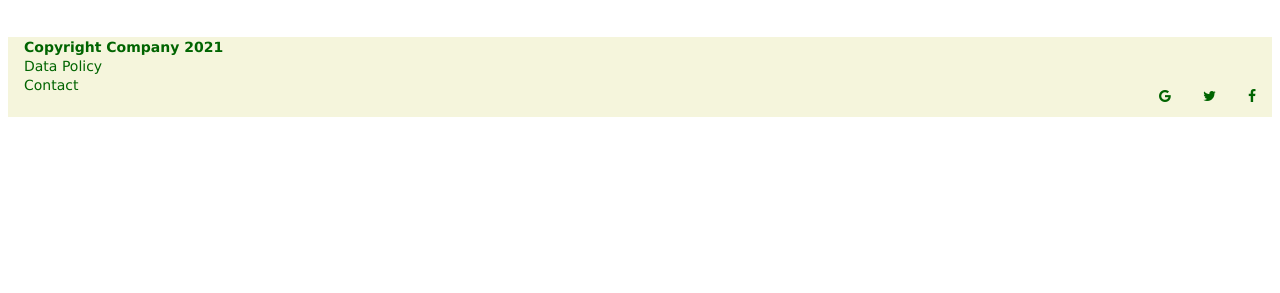
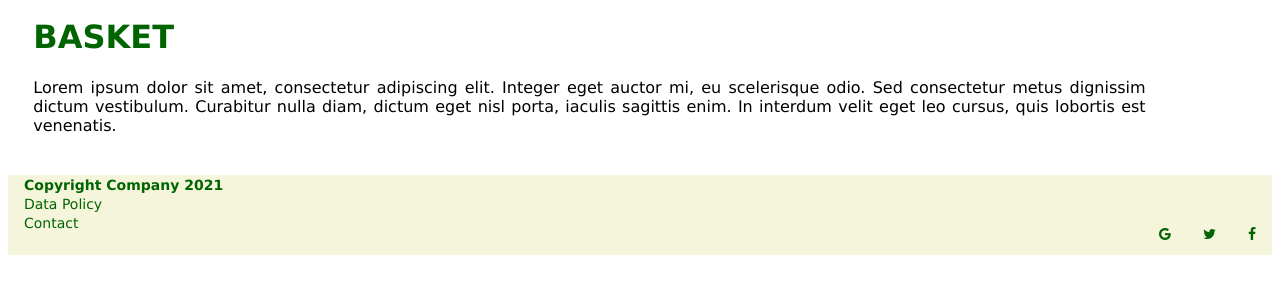
Before and after one commit to guillemmiro97/DEW-MockUp, a plain HTML site: page basket.html in a window 1280 px wide. Shown: the part 59-352 px from the top of the page. Drawn offline with Linux system fonts and the light colour scheme.

Commit message:
Started creating the basket.html file.

```diff
--- a/basket.html
+++ b/basket.html
@@ -17,6 +17,10 @@
         <a href="about.html">About</a>
     </div>
 </header>
+
+<h1>BASKET</h1>
+<p class="basket-text">Lorem ipsum dolor sit amet, consectetur adipiscing elit. Integer eget auctor mi, eu scelerisque odio. Sed consectetur metus dignissim dictum vestibulum. Curabitur nulla diam, dictum eget nisl porta, iaculis sagittis enim. In interdum velit eget leo cursus, quis lobortis est venenatis. </p>
+
 <footer>
     <div class="botnav">
         <a><b>Copyright Company 2021</b></a>
--- a/css/style.css
+++ b/css/style.css
@@ -15,6 +15,7 @@
 
 footer {
     margin-top: 40px;
+    bottom: 0;
 }
 
 .botnav {
@@ -59,6 +60,7 @@ footer {
 h1 {
     font-family: Verdana, sans-serif;
     color: darkgreen;
+    margin-left: 2%;
 }
 
 .card {
@@ -137,6 +139,14 @@ div li {
     color: black;
 }
 
+.basket-text {
+    text-align: justify;
+    margin-right: 10%;
+    margin-left: 2%;
+    font-family: Verdana, sans-serif;
+    color: black;
+}
+
 .product-list {
     font-family: Verdana, sans-serif;
     color: black;
```
